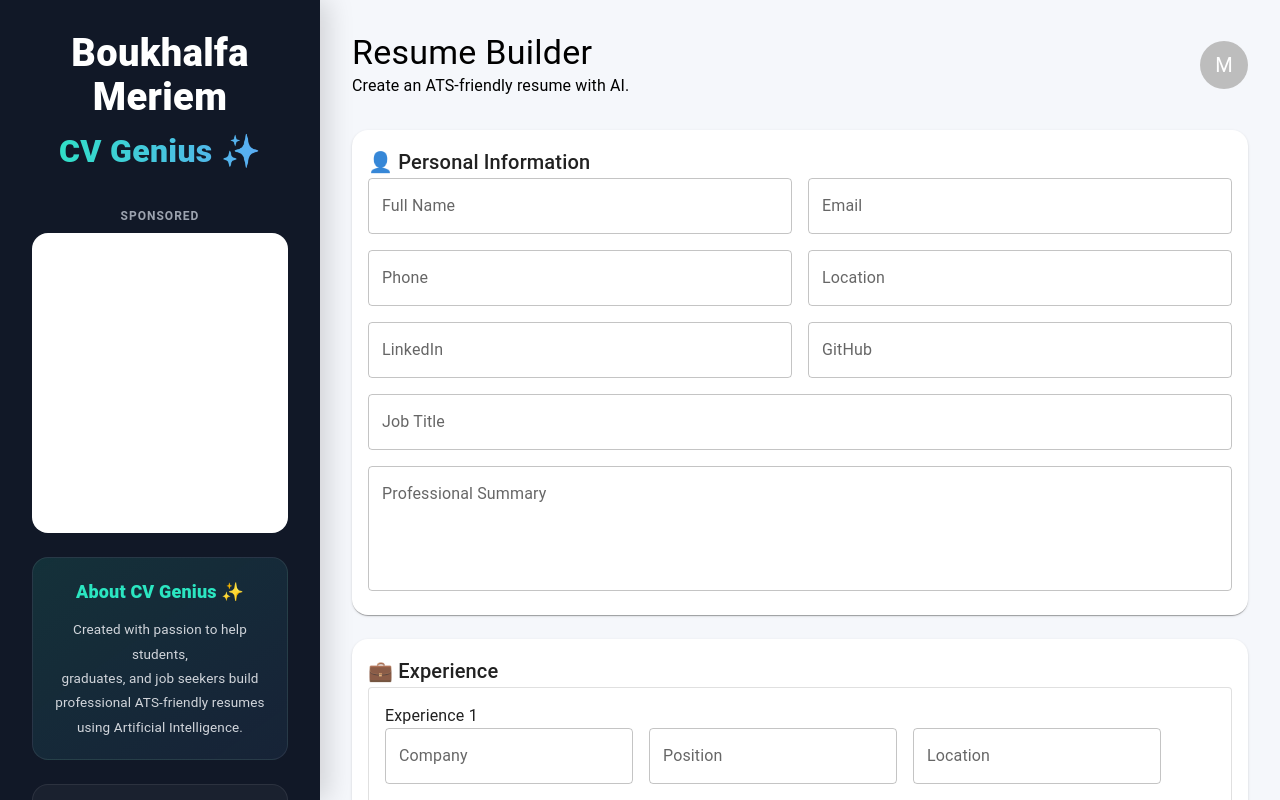
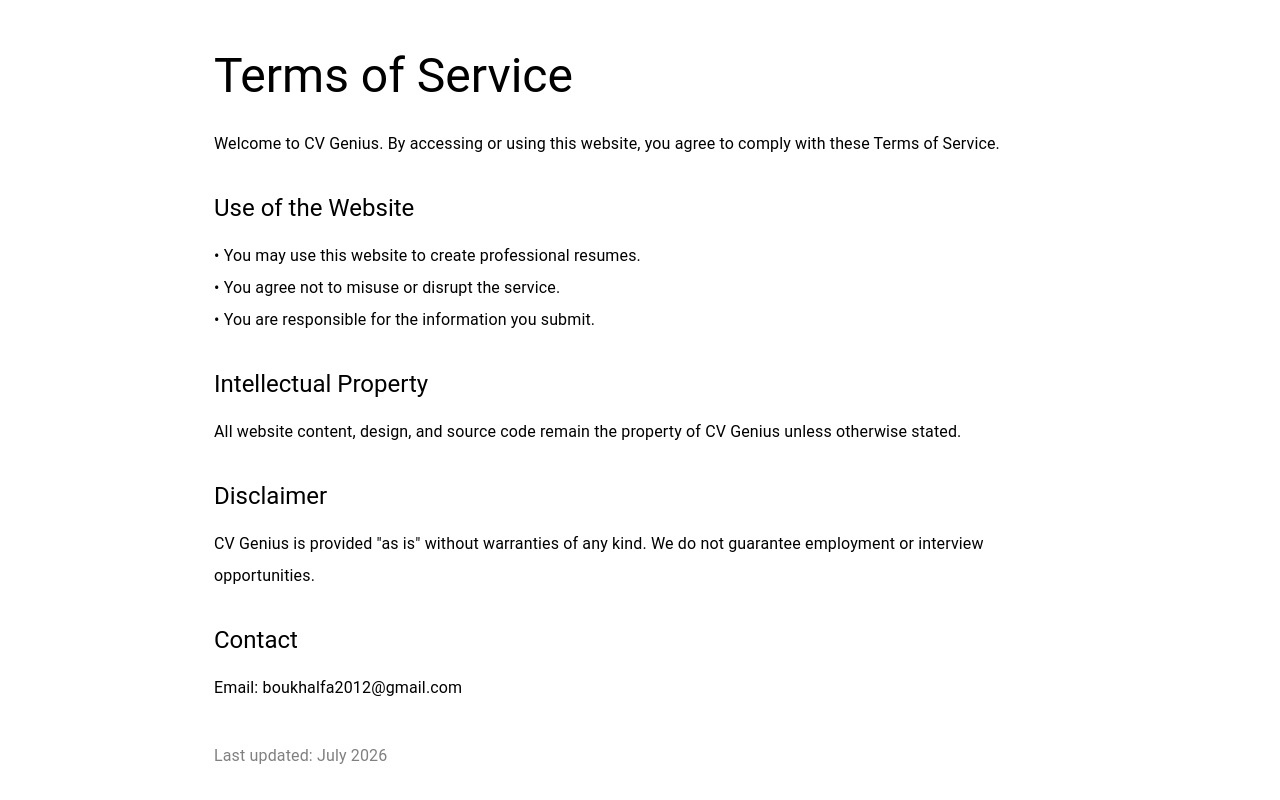
Before and after one commit to meriem-boukhalfa/cv-genius, a React (Vite) app in the folder frontend/: page /terms-of-service in a window 1280 px wide. Shown: the top 800 px of the page. Built offline with nearby package versions, Linux system fonts and the light colour scheme.

Commit message:
Add Privacy Policy and Terms of Service pages

```diff
--- a/frontend/src/App.jsx
+++ b/frontend/src/App.jsx
@@ -1,7 +1,17 @@
+import { Routes, Route } from "react-router-dom";
+
 import CreateResume from "./pages/CreateResume";
+import PrivacyPolicy from "./pages/PrivacyPolicy";
+import TermsOfService from "./pages/TermsOfService";
 
 function App() {
-  return <CreateResume />;
+  return (
+    <Routes>
+      <Route path="/" element={<CreateResume />} />
+      <Route path="/privacy-policy" element={<PrivacyPolicy />} />
+      <Route path="/terms-of-service" element={<TermsOfService />} />
+    </Routes>
+  );
 }
 
 export default App;
--- a/frontend/src/main.jsx
+++ b/frontend/src/main.jsx
@@ -1,10 +1,13 @@
 import React from "react";
 import ReactDOM from "react-dom/client";
+import { BrowserRouter } from "react-router-dom";
 import "./index.css";
 import App from "./App";
 
 ReactDOM.createRoot(document.getElementById("root")).render(
   <React.StrictMode>
-    <App />
+    <BrowserRouter>
+      <App />
+    </BrowserRouter>
   </React.StrictMode>
 );
--- /dev/null
+++ b/frontend/src/pages/PrivacyPolicy.jsx
@@ -0,0 +1,65 @@
+import { Box, Typography, Container } from "@mui/material";
+
+export default function PrivacyPolicy() {
+  return (
+    <Container maxWidth="md">
+      <Box sx={{ py: 6 }}>
+        <Typography variant="h3" fontWeight={700} gutterBottom>
+          Privacy Policy
+        </Typography>
+
+        <Typography sx={{ mt: 3, lineHeight: 2 }}>
+          At CV Genius, we value your privacy. This Privacy Policy explains how
+          we collect, use, and protect your information when you use our
+          website.
+        </Typography>
+
+        <Typography variant="h5" sx={{ mt: 4, mb: 2 }}>
+          Information We Collect
+        </Typography>
+
+        <Typography sx={{ lineHeight: 2 }}>
+          • Information you provide when creating your resume.
+          <br />
+          • Basic usage data to improve our services.
+          <br />
+          • Cookies and analytics data.
+        </Typography>
+
+        <Typography variant="h5" sx={{ mt: 4, mb: 2 }}>
+          How We Use Your Information
+        </Typography>
+
+        <Typography sx={{ lineHeight: 2 }}>
+          • Generate your resume.
+          <br />
+          • Improve website performance.
+          <br />
+          • Respond to your requests.
+        </Typography>
+
+        <Typography variant="h5" sx={{ mt: 4, mb: 2 }}>
+          Google AdSense
+        </Typography>
+
+        <Typography sx={{ lineHeight: 2 }}>
+          This website may display advertisements provided by Google AdSense.
+          Google may use cookies to serve personalized ads based on your visits
+          to this and other websites.
+        </Typography>
+
+        <Typography variant="h5" sx={{ mt: 4, mb: 2 }}>
+          Contact
+        </Typography>
+
+        <Typography sx={{ lineHeight: 2 }}>
+          Email: boukhalfa2012@gmail.com
+        </Typography>
+
+        <Typography sx={{ mt: 5, color: "gray" }}>
+          Last updated: July 2026
+        </Typography>
+      </Box>
+    </Container>
+  );
+}
--- /dev/null
+++ b/frontend/src/pages/TermsOfService.jsx
@@ -0,0 +1,60 @@
+import { Box, Typography, Container } from "@mui/material";
+
+export default function TermsOfService() {
+  return (
+    <Container maxWidth="md">
+      <Box sx={{ py: 6 }}>
+        <Typography variant="h3" fontWeight={700} gutterBottom>
+          Terms of Service
+        </Typography>
+
+        <Typography sx={{ mt: 3, lineHeight: 2 }}>
+          Welcome to CV Genius. By accessing or using this website, you agree to
+          comply with these Terms of Service.
+        </Typography>
+
+        <Typography variant="h5" sx={{ mt: 4, mb: 2 }}>
+          Use of the Website
+        </Typography>
+
+        <Typography sx={{ lineHeight: 2 }}>
+          • You may use this website to create professional resumes.
+          <br />
+          • You agree not to misuse or disrupt the service.
+          <br />
+          • You are responsible for the information you submit.
+        </Typography>
+
+        <Typography variant="h5" sx={{ mt: 4, mb: 2 }}>
+          Intellectual Property
+        </Typography>
+
+        <Typography sx={{ lineHeight: 2 }}>
+          All website content, design, and source code remain the property of
+          CV Genius unless otherwise stated.
+        </Typography>
+
+        <Typography variant="h5" sx={{ mt: 4, mb: 2 }}>
+          Disclaimer
+        </Typography>
+
+        <Typography sx={{ lineHeight: 2 }}>
+          CV Genius is provided "as is" without warranties of any kind. We do
+          not guarantee employment or interview opportunities.
+        </Typography>
+
+        <Typography variant="h5" sx={{ mt: 4, mb: 2 }}>
+          Contact
+        </Typography>
+
+        <Typography sx={{ lineHeight: 2 }}>
+          Email: boukhalfa2012@gmail.com
+        </Typography>
+
+        <Typography sx={{ mt: 5, color: "gray" }}>
+          Last updated: July 2026
+        </Typography>
+      </Box>
+    </Container>
+  );
+}
--- /dev/null
+++ b/package.json
@@ -0,0 +1,5 @@
+{
+  "dependencies": {
+    "react-router-dom": "^7.18.1"
+  }
+}
```
Also changed, not shown: 1 other file (tests, documents, lock files or other folders).
